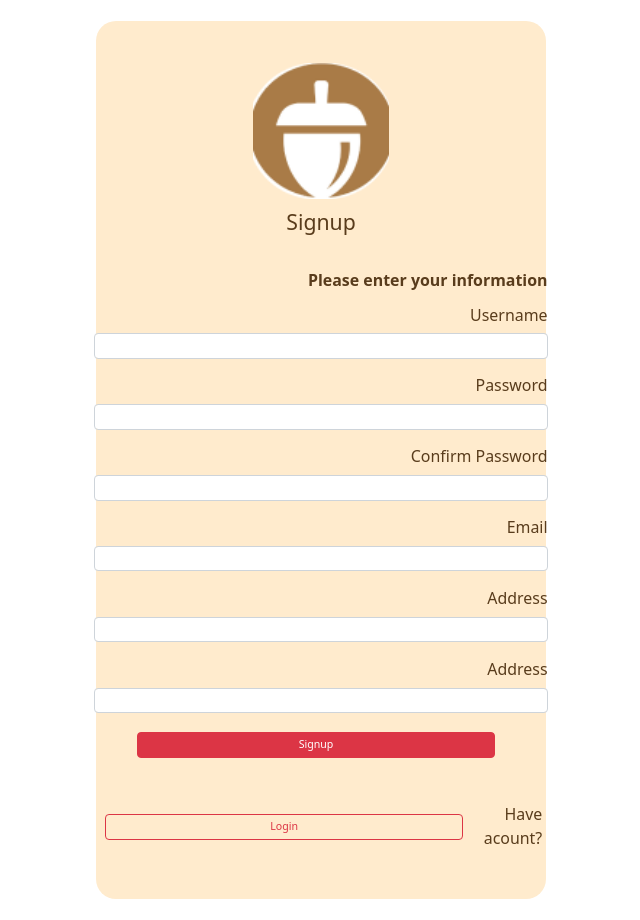
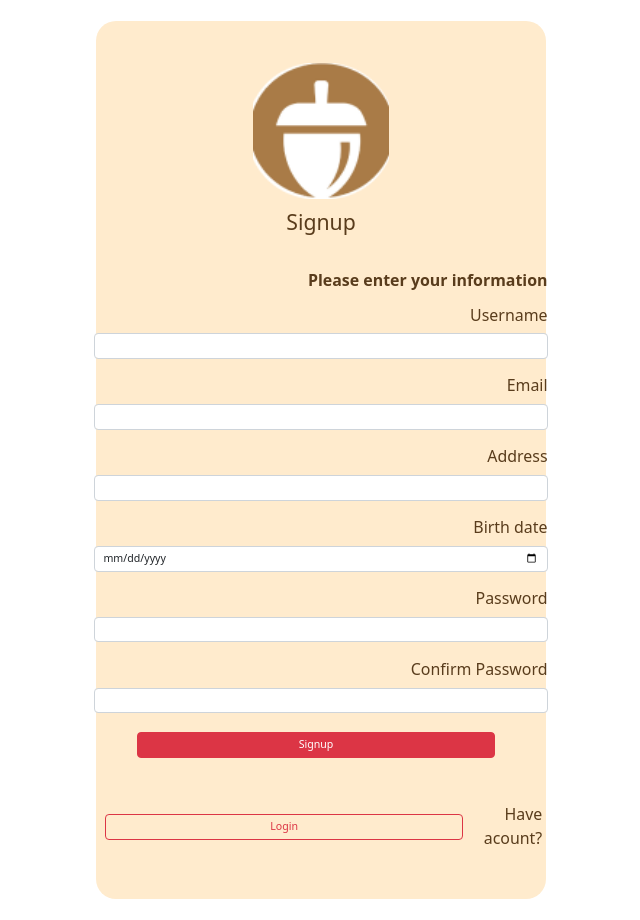
Before and after one commit to pzarghami/Amazon, a React (Create React App) app in the folder Front/baloot/: page /signup in a window 1280 px wide. Shown: the whole page, without its empty margins (319-959 px from the left). Built offline with nearby package versions, Linux system fonts and the light colour scheme.

Commit message:
Compelete Sign up.

```diff
--- a/Front/baloot/src/pages/js/Signup.js
+++ b/Front/baloot/src/pages/js/Signup.js
@@ -66,6 +66,31 @@ export default function Signup() {
                         />
                     </div>
 
+
+                    <div class="form-outline mb-4">
+                        <label class="form-label" for="form2Example22">Email</label>
+                        <input type="email"
+                            id="form2Example22"
+                            class="form-control"
+                            onChange={e => { setEmail(e.target.value) }} />
+
+                    </div>
+                    <div class="form-outline mb-4">
+                        <label class="form-label" for="form2Example22">Address</label>
+                        <input type="address"
+                            id="form2Example22"
+                            class="form-control"
+                            onChange={e => { setAddress(e.target.value) }} />
+
+                    </div>
+                    <div class="form-outline mb-4">
+                        <label class="form-label" for="form2Example22">Birth date</label>
+                        <input type="date"
+                            id="form2Example22"
+                            class="form-control"
+                            onChange={e => { setBithDate(e.target.value) }} />
+
+                    </div>
                     <div class="form-outline mb-4">
                         <label class="form-label" for="form2Example22">Password</label>
                         <input
@@ -82,30 +107,6 @@ export default function Signup() {
                             id="form2Example22"
                             class="form-control"
                             onChange={e => { setPasswordAuth(e.target.value) }} />
-
-                    </div>
-                    <div class="form-outline mb-4">
-                        <label class="form-label" for="form2Example22">Email</label>
-                        <input type="password"
-                            id="form2Example22"
-                            class="form-control"
-                            onChange={e => { setEmail(e.target.value) }} />
-
-                    </div>
-                    <div class="form-outline mb-4">
-                        <label class="form-label" for="form2Example22">Address</label>
-                        <input type="password"
-                            id="form2Example22"
-                            class="form-control"
-                            onChange={e => { setAddress(e.target.value) }} />
-
-                    </div>
-                    <div class="form-outline mb-4">
-                        <label class="form-label" for="form2Example22">Address</label>
-                        <input type="password"
-                            id="form2Example22"
-                            class="form-control"
-                            onChange={e => { setBithDate(e.target.value) }} />
 
                     </div>
                     {error &&
```
